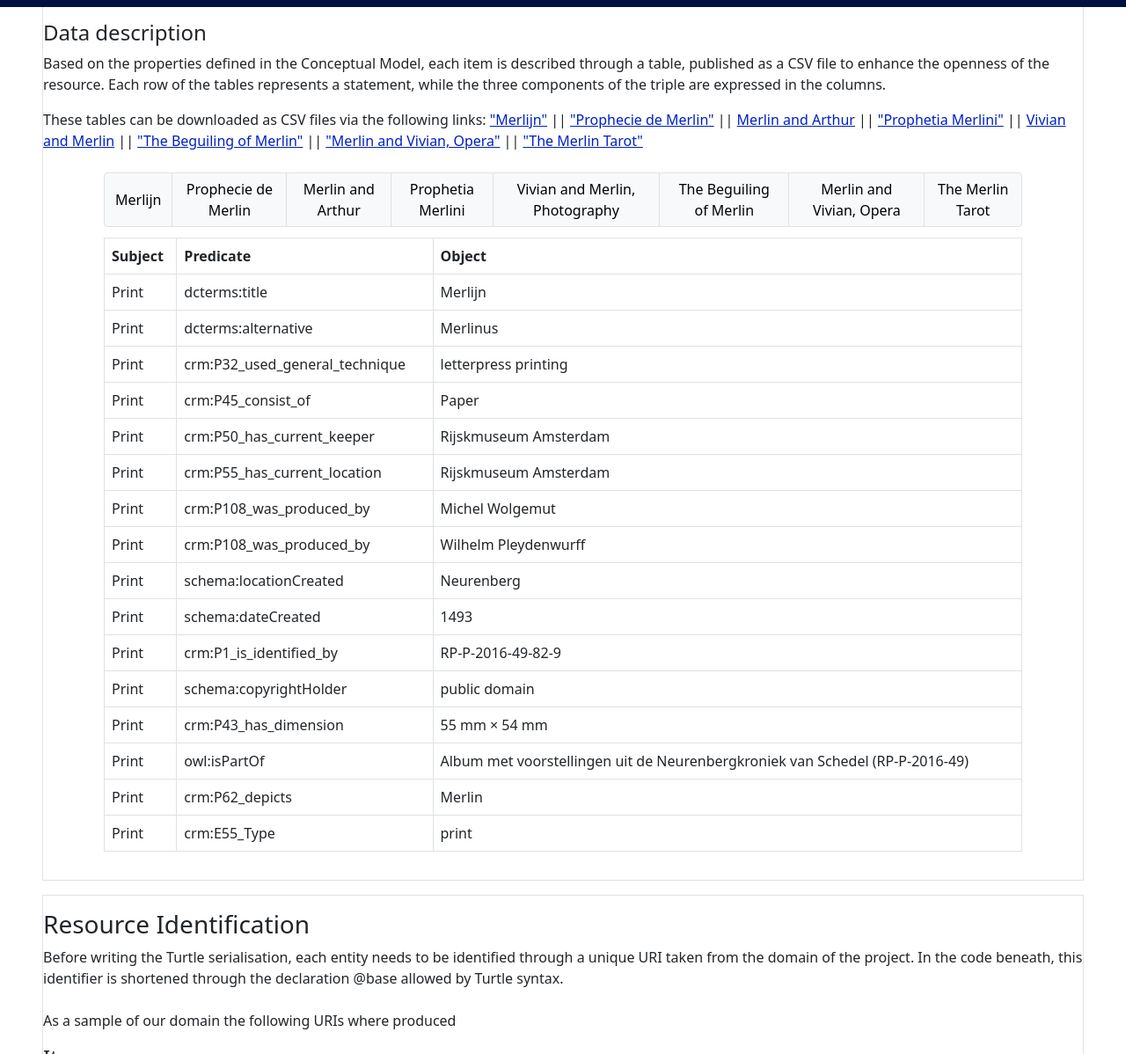
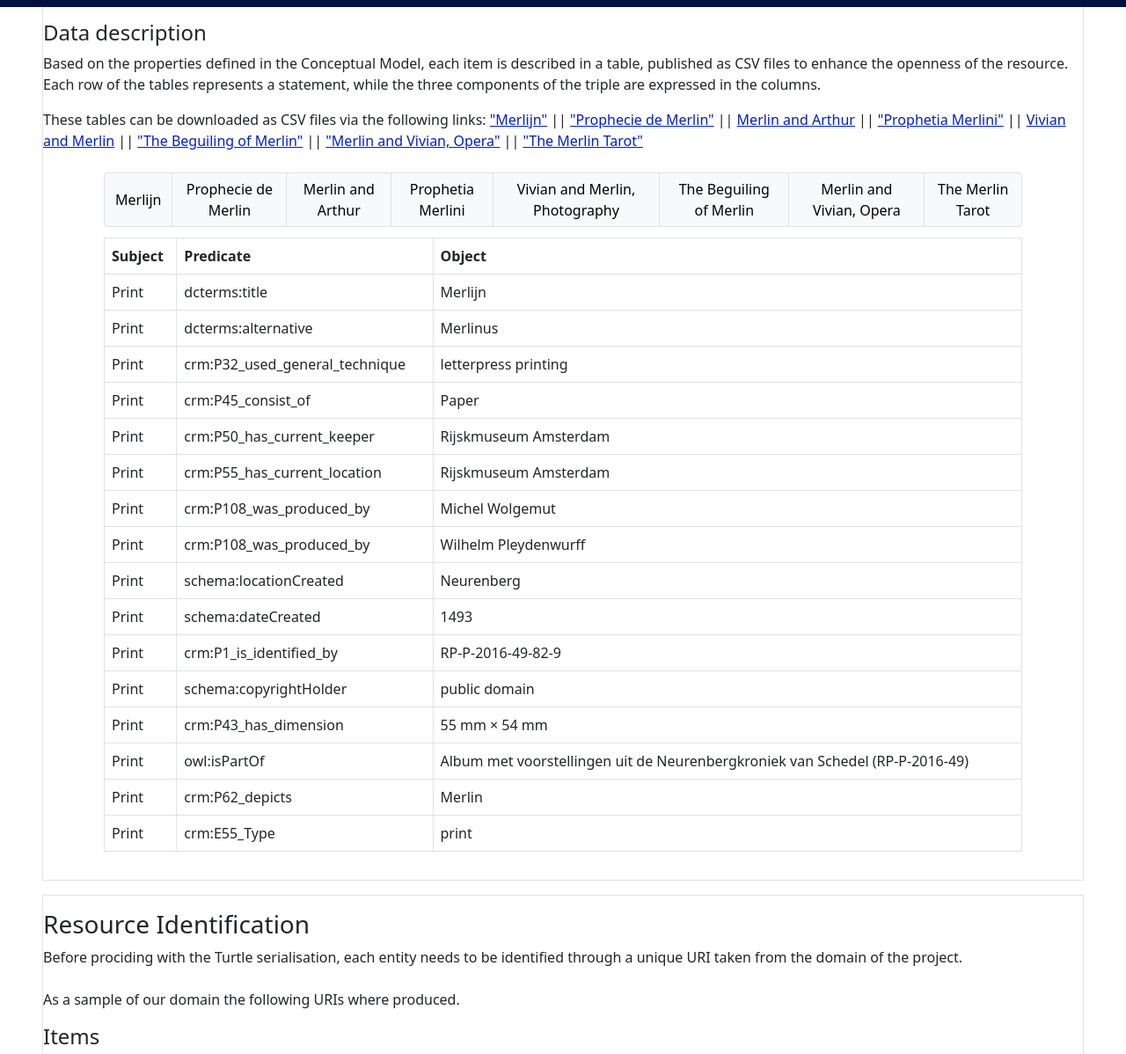
Before and after one commit to n1kg0r/merlin-ko-dhdk, a plain HTML site: page docs/knowledge-representation.html in a window 1280 px wide. Shown: the part 72-1270 px from the top of the page at 88% size. Drawn offline with nearby package versions, Linux system fonts and the light colour scheme; some packages are replaced by stand-ins of ours; a script that the page names is missing.

Commit message:
Update knowledge-representation.html

```diff
--- a/docs/knowledge-representation.html
+++ b/docs/knowledge-representation.html
@@ -87,7 +87,7 @@
                 Data description
             </h4>
             <p>
-                Based on the properties defined in the Conceptual Model, each item is described through a table, published as a CSV file to enhance the openness of the resource. Each row of the tables represents a statement, while the three components of the triple are expressed in the columns.
+                Based on the properties defined in the Conceptual Model, each item is described in a table, published as CSV files to enhance the openness of the resource. Each row of the tables represents a statement, while the three components of the triple are expressed in the columns.
             </p>
             <p>
                 These tables can be downloaded as CSV files via the following links: <a href="csv-files/merlijn.csv" download>"Merlijn"</a> || <a href="csv-files/prophecie_de_merlin.csv" download>"Prophecie de Merlin"</a> || <a href="csv-files/merlin_and_arthur.csv" download>Merlin and Arthur</a> || <a href="csv-files/prophetia-merlini.csv" download>"Prophetia Merlini"</a> || <a href="csv-files/vivian_and_merlin.csv" download>Vivian and Merlin</a> || <a href="csv-files/beguiling_of_merlin.csv" download>"The Beguiling of Merlin"</a> || <a href="csv-files/merlin_and_vivian.csv" download>"Merlin and Vivian, Opera"</a> || <a href="csv-files/merlin_tarot.csv" download>"The Merlin Tarot"</a>
@@ -618,9 +618,9 @@
                 Resource Identification
             </h3>
             <p>
-                Before writing the Turtle serialisation, each entity needs to be identified through a unique URI taken from the domain of the project. In the code beneath, this identifier is shortened through the declaration @base allowed by Turtle syntax.
+                Before prociding with the Turtle serialisation, each entity needs to be identified through a unique URI taken from the domain of the project.
                 <br/><br/>
-                As a sample of our domain the following URIs where produced
+                As a sample of our domain the following URIs where produced.
                 <h4>Items</h4>
                 <ul>
                     <li>
@@ -725,7 +725,7 @@
                 RDF production
             </h3>
             <p>
-                The statements visualised in the conceptual model and the data listed in the Data Description are then translated into a RDF Turtle serialisation. To do so we used the URI presented in the previous step, while the properties are translated according to the chosen ontologies. Moreover, in order to provide a major interoperability of our data with external one, the entities having an authority are associated with it through the OWL property owl:sameAs. The authorities are provided by Wikidata, DBpedia and VIAF for people, institutions and fictional characters and Geonames for places.
+                The statements visualised in the conceptual model and the data listed in the Data Description are then translated into a RDF Turtle serialisation. To do so we used the aforementioned URIs, while the properties are translated according to the chosen ontologies. Moreover, in order to provide a major interoperability of our data with external ones, the entities having an authority are associated with it through the OWL property owl:sameAs. The authorities are provided by Wikidata, DBpedia and VIAF for people, institutions and fictional characters while Geonames is usedkjjjjjjjjjj for places.
                 <br/><br/>
                 The serialisation has been verified thanks to IDL Lab Turtle validator.
             </p>
```
